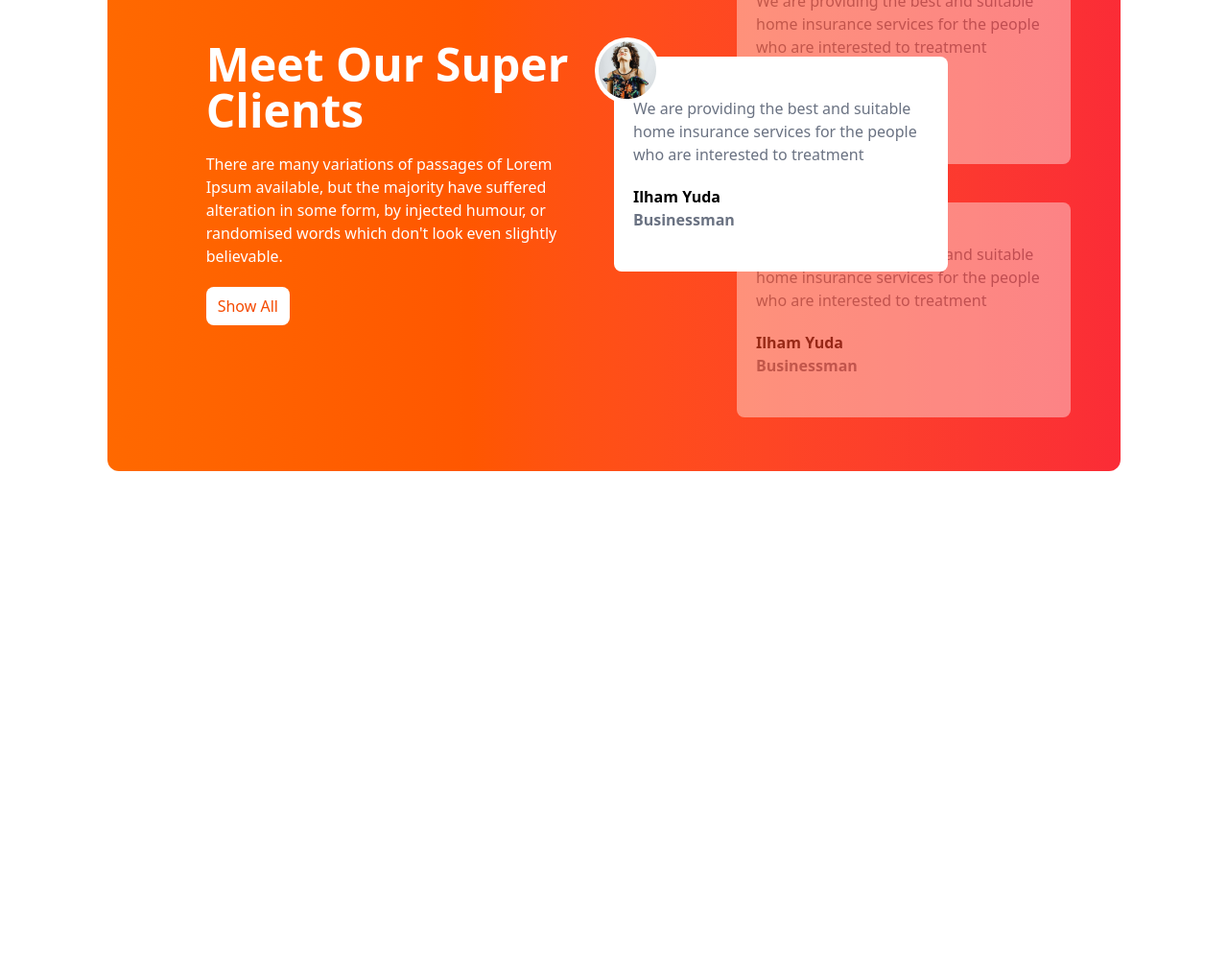
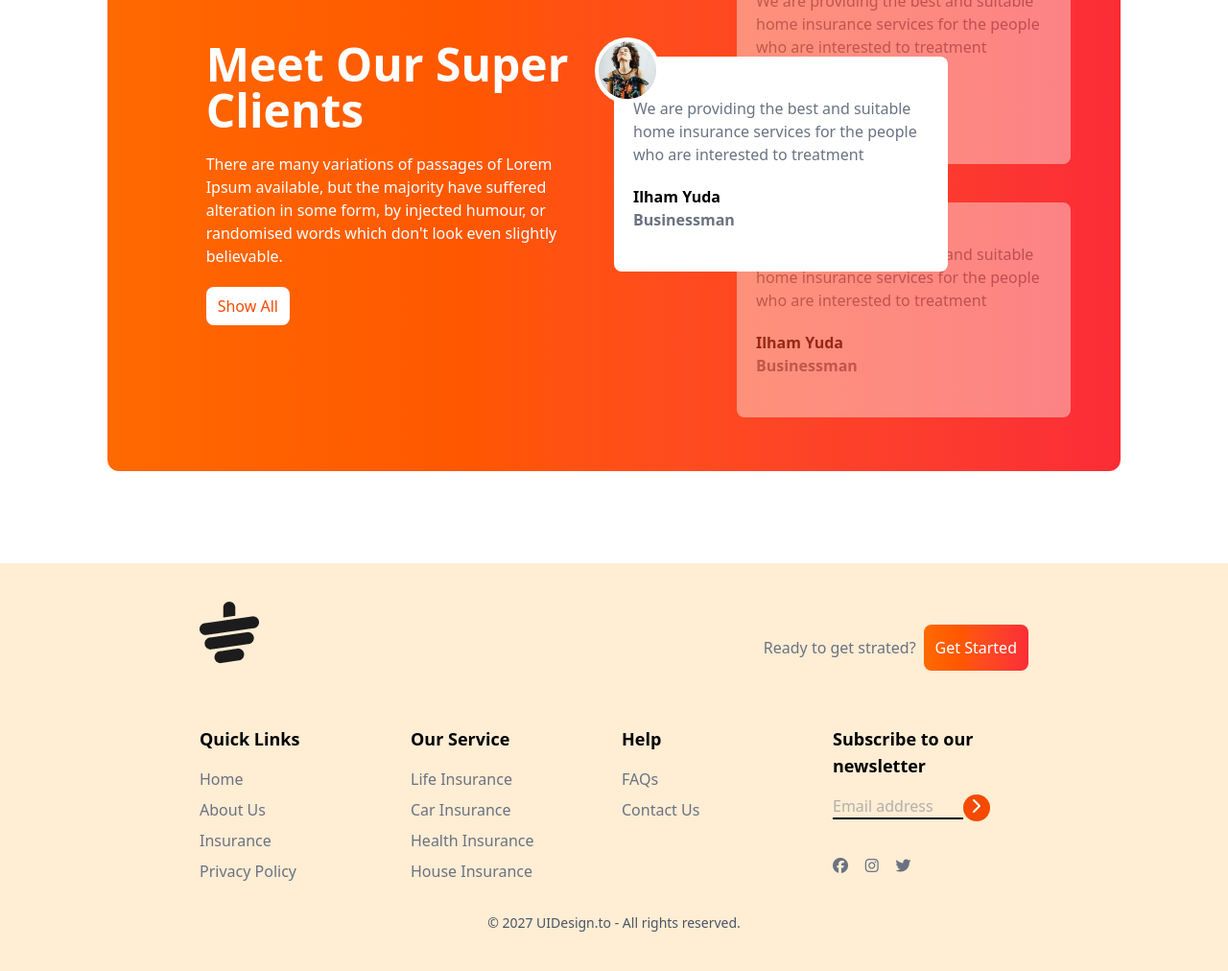
Before and after one commit to Abdul-Aziz-wasi/Tea-House, a plain HTML site: page index.html in a window 1280 px wide. Shown: the part 1833-2845 px from the top of the page at 96% size. Before the commit the page ends 2420 px from the top, so only its background shows below. Drawn offline with nearby package versions, Linux system fonts and the light colour scheme.

Commit message:
added footer section

```diff
--- a/index.html
+++ b/index.html
@@ -198,5 +198,69 @@
             </section>
 
     </main>
+    <!-- footer section -->
+     <footer class="bg-orange-100 text-gray-500 py-10 px-8 md:px-16">
+        <div class="w-9/12 mx-auto">
+            <div class="mb-8 flex justify-between">
+                <img class="mb-8" src="images/cup.png" alt="">
+                <div class="flex items-center gap-2">
+                    <h4>Ready to get strated?</h4>
+                    <button class="bg-gradient-to-r from-orange-500 to-red-500 p-3 rounded-lg text-white">Get Started</button>
+                </div>
+            </div>
+            <div class="grid grid-cols-1 md:grid-cols-2 lg:grid-cols-4 gap-4">
+
+                <div>
+                    <h4 class="font-semibold text-lg mb-4 text-black">Quick Links</h4>
+                    <ul class="space-y-2">
+                        <li><a class="hover:text-orange-500" href="">Home</a></li>
+                        <li><a class="hover:text-orange-500" href="">About Us</a></li>
+                        <li><a class="hover:text-orange-500" href="">Insurance</a></li>
+                        <li><a class="hover:text-orange-500" href="">Privacy Policy</a></li>
+                    </ul>
+
+                </div>
+                <div>
+                    <h4 class="font-semibold text-lg mb-4 text-black">Our Service</h4>
+                    <ul class="space-y-2">
+                        <li><a class="hover:text-orange-500" href="">Life Insurance</a></li>
+                        <li><a class="hover:text-orange-500" href="">Car Insurance</a></li>
+                        <li><a class="hover:text-orange-500" href="">Health Insurance</a></li>
+                        <li><a class="hover:text-orange-500" href="">House Insurance</a></li>
+                    </ul>
+
+                </div>
+                <div>
+                    <h4 class="font-semibold text-lg mb-4 text-black">Help</h4>
+                    <ul class="space-y-2">
+                        <li><a class="hover:text-orange-500" href="">FAQs</a></li>
+                        <li><a class="hover:text-orange-500" href="">Contact Us</a></li>
+
+                    </ul>
+
+                </div>
+                <div>
+                    <h2 class="font-semibold text-lg mb-4 text-black">Subscribe to our newsletter</h2>
+                    <div class="flex space-y-2">
+                        <input placeholder="Email address" class="bg-transparent border-b-2 border-black w-4/6" type="text">
+                        <i class="fa-solid fa-chevron-right w-7 h-7 bg-orange-600 text-white rounded-full justify-center items-center inline-flex py-1 px-2"></i>
+
+                    </div>
+                    <div class="flex justify-between w-2/5 mb-2 mt-8">
+                        <i class="fa-brands fa-facebook"></i>
+                        <i class="fa-brands fa-instagram"></i>
+                        <i class="fa-brands fa-twitter"></i>
+
+                    </div>
+                </div>
+
+            </div>
+            <div class="text-center pt-4 mt-4">
+                <p class="text-sm text-gray-600">© 2027 UIDesign.to - All rights reserved.</p>
+            </div>
+
+        </div>
+
+     </footer>
 </body>
 </html>
```
